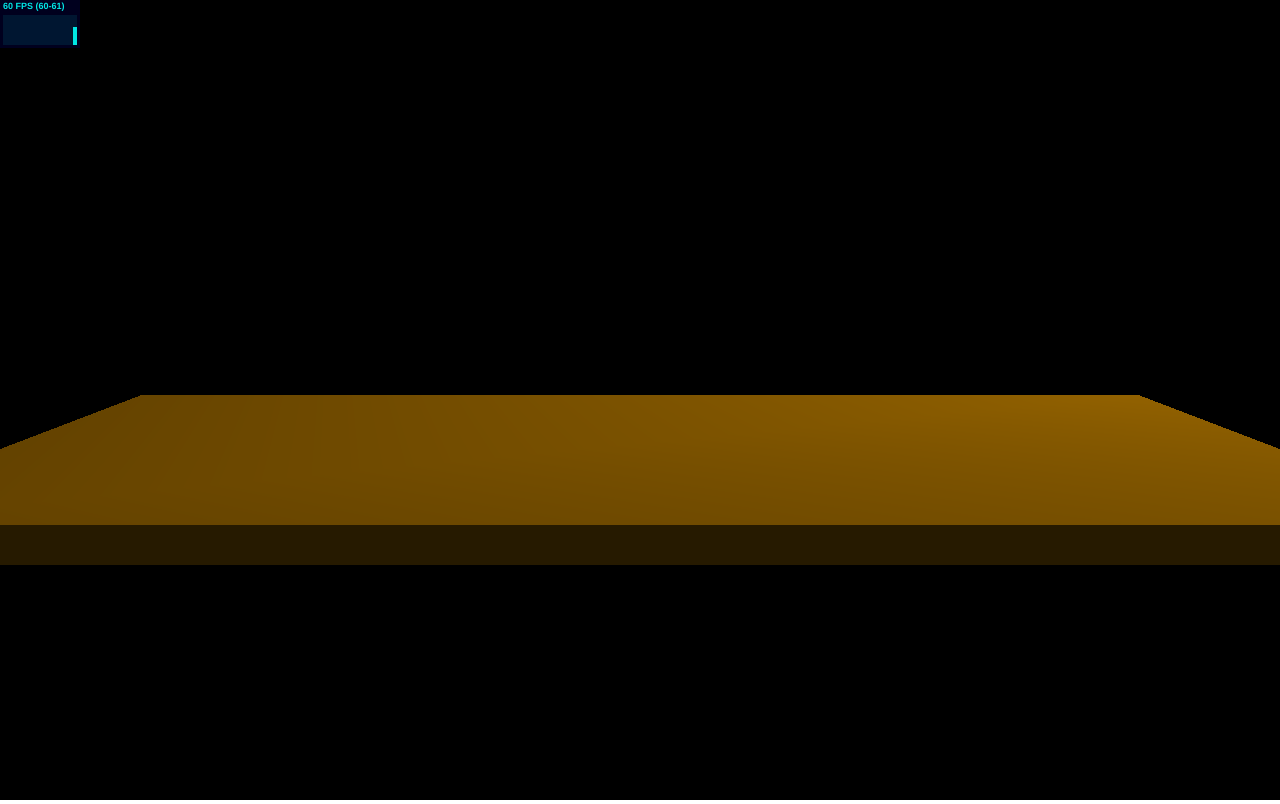
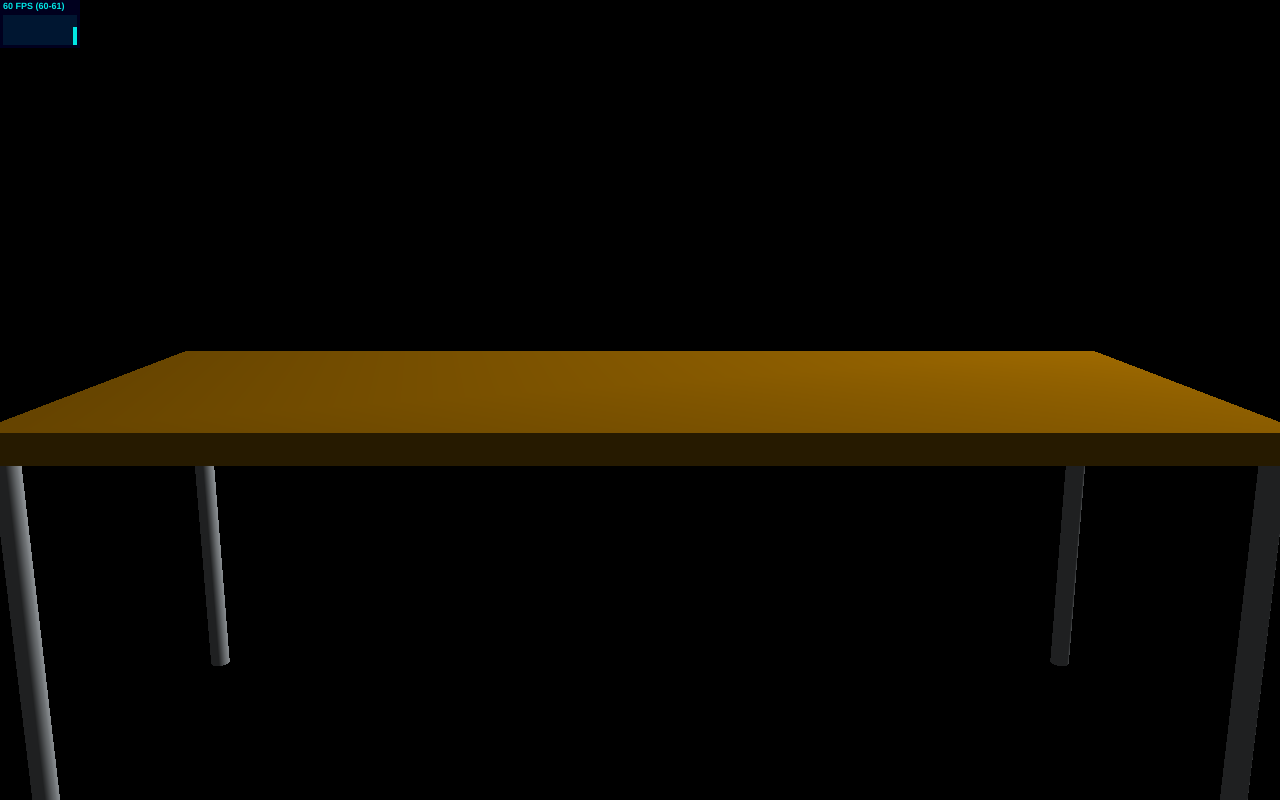
Before and after one commit to sixteenmillimeter/yardsale, a website: page views/index.html in a window 1280 px wide. Drawn offline with Linux system fonts and the light colour scheme.

Commit message:
Full table

```diff
--- a/static/css/app.css
+++ b/static/css/app.css
@@ -2,3 +2,6 @@ html, body {
 	margin: 0;
 	padding: 0;
 }
+#viewer {
+	position: fixed;
+}
--- a/static/js/app.js
+++ b/static/js/app.js
@@ -8,7 +8,7 @@ class YardSale {
 		this.WIDTH = window.innerWidth
 		this.HEIGHT = window.innerHeight
 		this.ASPECT = this.WIDTH / this.HEIGHT
-		this.VIEW_ANGLE = 45
+		this.VIEW_ANGLE = 40
 		this.NEAR = 0.1
 		this.FAR = 10000
 		this.FPS = 24
@@ -56,8 +56,33 @@ class YardSale {
 
 	addObjects () {
 		const tableMaterial = new THREE.MeshLambertMaterial({ color: 0x996600 })
-		this.table = new THREE.Mesh(new THREE.CubeGeometry(200, 5, 80), tableMaterial)
-		this.table.position.z = -150
+		const legMaterial = new THREE.MeshPhongMaterial({ color: 0x7b7f82 })
+
+		const tableTop = new THREE.Mesh(new THREE.CubeGeometry(200, 5, 80), tableMaterial)
+		const legShape = new THREE.CylinderGeometry(2, 2, 70, 10)
+		let leg
+		this.table = new THREE.Object3D()
+		for (let i = 0; i < 4; i++) {
+			leg = new THREE.Mesh(legShape, legMaterial)
+			leg.position.y = -35
+			//TODO: this is bad
+			if (i === 0) {
+				leg.position.x = 97
+				leg.position.z = 37
+			} else if (i === 1) {
+				leg.position.x = -97
+				leg.position.z = 37
+			} else if (i === 2) {
+				leg.position.x = -97
+				leg.position.z = -37
+			} else if (i === 3) {
+				leg.position.x = 97
+				leg.position.z = -37
+			}
+ 			this.table.add(leg)
+		}
+		this.table.add(tableTop)
+		this.table.position.z = -200
 
 		this.scene.add(this.table)
 	}
```
